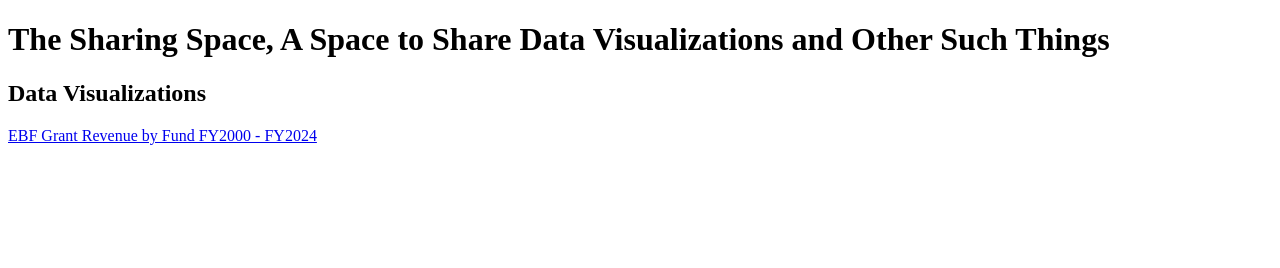
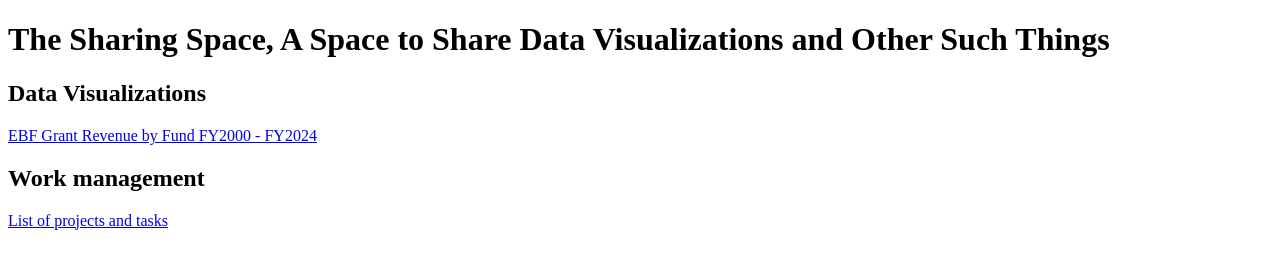
Before and after one commit to cpoulo2/cpoulo2.github.io, a plain HTML site: page index.html in a window 1280 px wide. Drawn offline with Linux system fonts and the light colour scheme.

Commit message:
Updated todo list and index

```diff
--- a/index.html
+++ b/index.html
@@ -10,5 +10,12 @@
   <p>
     <a href="ebf_fund_revenue.html">EBF Grant Revenue by Fund FY2000 - FY2024</a>
   </p>
+
+    <h2>Work management</h2>
+  <p>
+    <a href="todo.html">List of projects and tasks</a>
+  </p>
+
 </body>
+
 </html>
```
